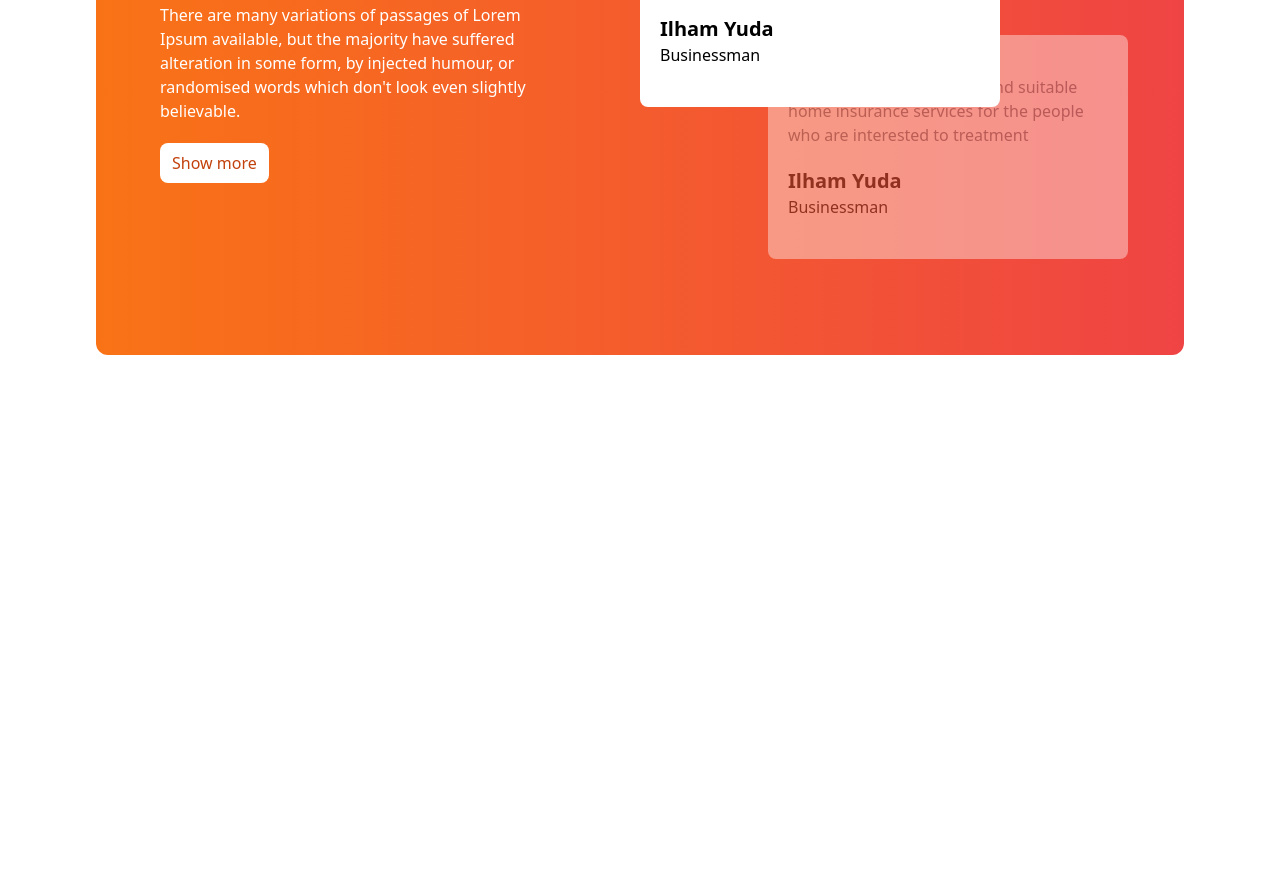
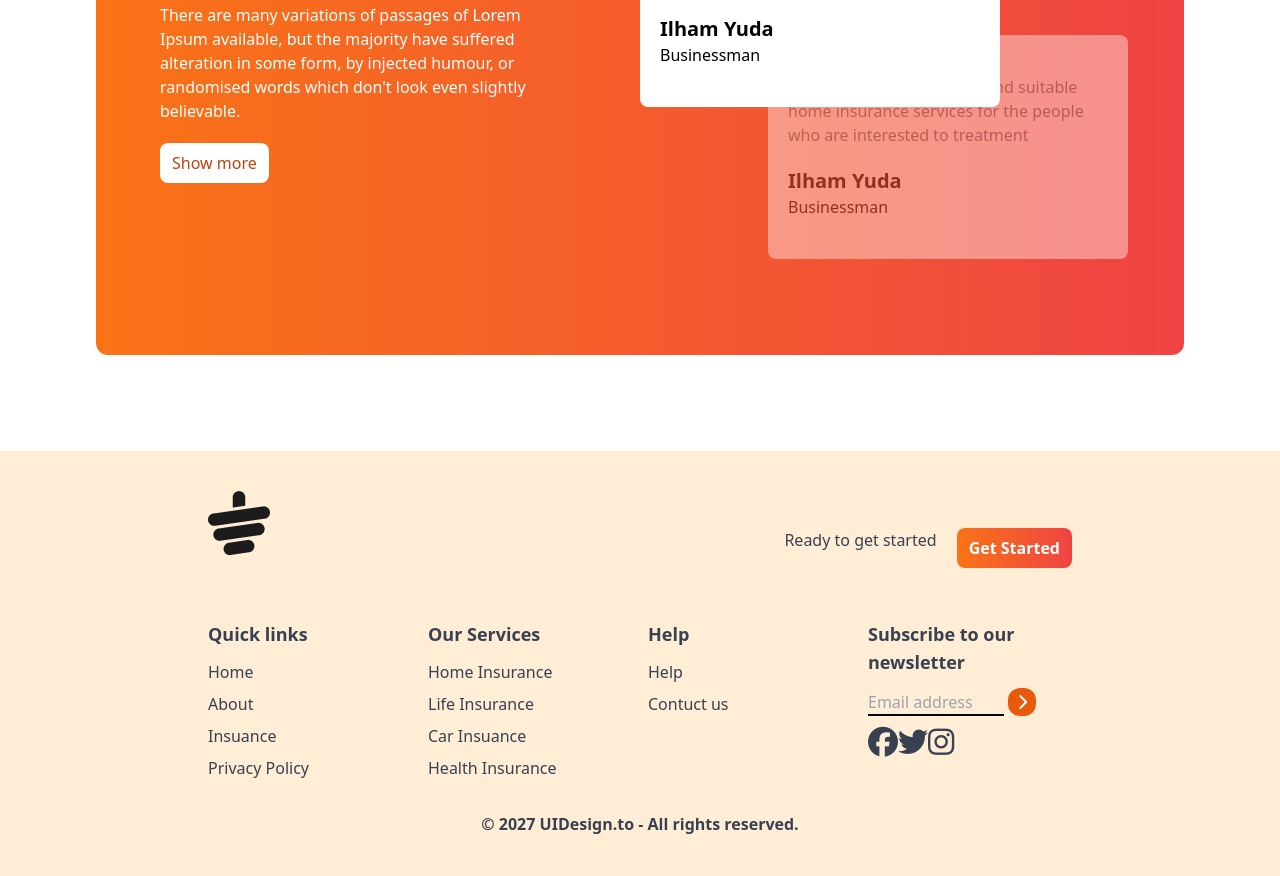
Before and after one commit to rudropratap-debug/tea-house-tailwind, a plain HTML site: page index.html in a window 1280 px wide. Shown: the part 2197-3073 px from the top of the page. Before the commit the page ends 2648 px from the top, so only its background shows below. Drawn offline with nearby package versions, Linux system fonts and the light colour scheme.

Commit message:
added footer section

```diff
--- a/index.html
+++ b/index.html
@@ -176,5 +176,90 @@
             </div>
           </section>
     </main>
+
+    <footer class="bg-orange-100  text-gray-700 py-10 px-4 md:px-16">
+      <div class="w-9/12 mx-auto">
+        <!-- logo -->
+        <div class="mb-8 flex justify-between">
+          <img class="mb-8" src="images/cup.png" alt="">
+          <div class="flex items-center gap-5">
+            <h4>Ready to get started</h4>
+            <button class="mt-4 bg-gradient-to-r from-orange-500 to-red-500 px-3 py-2 rounded-lg text-white font-bold">Get Started</button>
+          </div>
+        </div>
+        <!-- Links -->
+        <div class="grid grid-cols-1 md:grid-cols-2 lg:grid-cols-4 gap-4" >
+          <!-- first column -->
+          <div>
+            <h3 class="font-semibold text-lg mb-3">Quick links</h3>
+            <ul class="space-y-2">
+              <li>
+                <a class="hover:text-orange-500" href="#">Home</a>
+              </li>
+              <li>
+                <a class="hover:text-orange-500" href="#">About</a>
+              </li>
+              <li>
+                <a class="hover:text-orange-500" href="#">Insuance</a>
+              </li>
+              <li>
+                <a class="hover:text-orange-500" href="#">Privacy Policy</a>
+              </li>
+            </ul>
+          </div>
+
+      <!-- second column -->
+                    <div>
+                      <h3 class="font-semibold text-lg mb-3">Our Services</h3>
+                      <ul class="space-y-2">
+                        <li>
+                          <a class="hover:text-orange-500" href="#">Home Insurance</a>
+                        </li>
+                        <li>
+                          <a class="hover:text-orange-500" href="#">Life Insurance</a>
+                        </li>
+                        <li>
+                          <a class="hover:text-orange-500" href="#">Car Insuance</a>
+                        </li>
+                        <li>
+                          <a class="hover:text-orange-500" href="#">Health Insurance</a>
+                        </li>
+                      </ul>
+                    </div>
+
+        <!-- Third column -->
+          <div>
+            <h3 class="font-semibold text-lg mb-3">Help</h3>
+            <ul class="space-y-2">
+              <li>
+                <a class="hover:text-orange-500" href="#">Help</a>
+              </li>
+              <li>
+                <a class="hover:text-orange-500" href="#">Contuct us</a>
+              </li>
+            </ul>
+          </div>
+
+          <!-- fourth column -->
+          <div>
+            <h3 class="font-semibold text-lg mb-3">Subscribe to our newsletter</h3>
+            <div class="flex flex-col space-y-2">
+              <div>
+                <input placeholder="Email address" type="text" class="bg-transparent border-b-2 border-black w-4/6">
+                <i class="fa-solid fa-chevron-right w-7 h-7 bg-orange-600 rounded-xl text-white inline-flex justify-center items-center"></i>
+              </div>
+              <div class="flex justify-between w-2/5 mb-2 mt-8 ">
+                <i class="fa-brands fa-facebook text-3xl"></i>
+                <i class="fa-brands fa-twitter text-3xl"></i>
+                <i class="fa-brands fa-instagram text-3xl"></i>
+              </div>
+            </div>
+          </div>
+        </div>
+        <div class="pt-4 mt-4 text-center">
+          <p class="font-bold">© 2027 UIDesign.to - All rights reserved.</p>
+        </div>
+      </div>
+    </footer>
 </body>
 </html>
```
